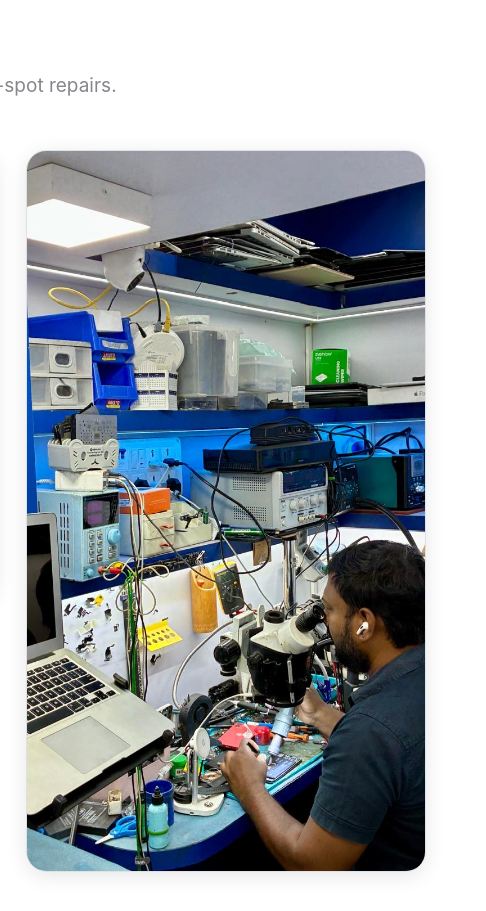
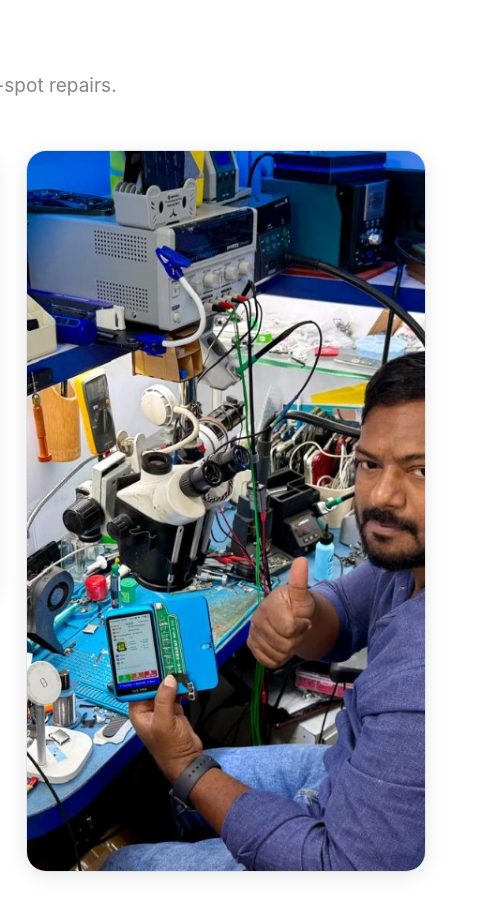
Before and after one commit to Aniljangid/iFixGuru, a website built with Vite: page index.html in a window 1280 px wide. Shown: the part 2554-3465 px from the top of the page, 794-1280 px from the left. Built offline with nearby package versions, Linux system fonts and the light colour scheme; files whose address does not match are found by name.

Commit message:
Update site and images for Wasmer deployment

```diff
--- a/index.html
+++ b/index.html
@@ -204,7 +204,7 @@
             </div>
             <div class="location-right">
                 <div class="shop-image-container-full">
-                    <img src="/guru.JPG" alt="iFixGuru Shop" class="shop-image-full">
+                    <img src="public/shop_final.jpg" alt="iFixGuru Shop" class="shop-image-full">
                 </div>
             </div>
         </div>
```
Also changed, not shown: README.md (added), public/shop_final.jpg (added).
